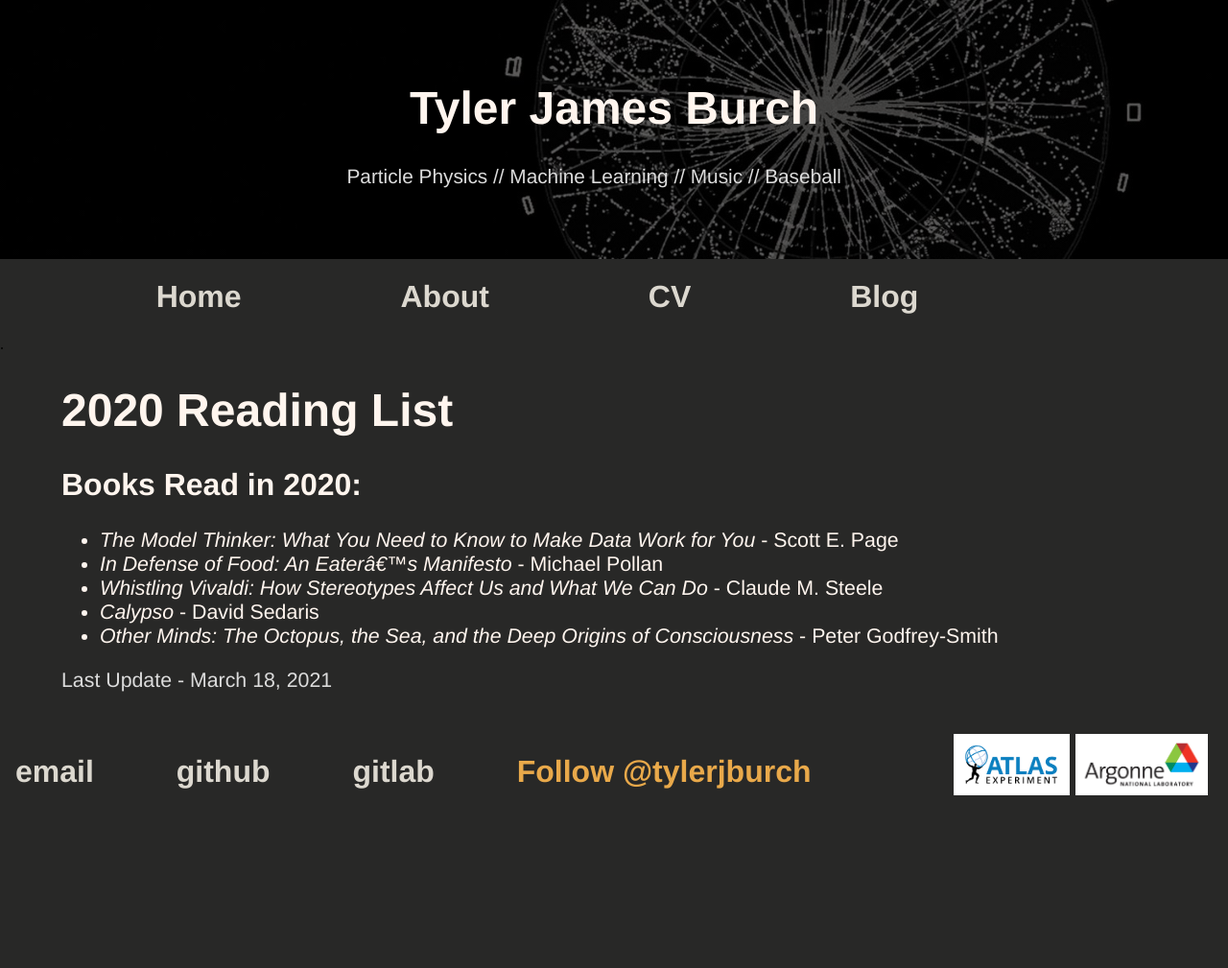
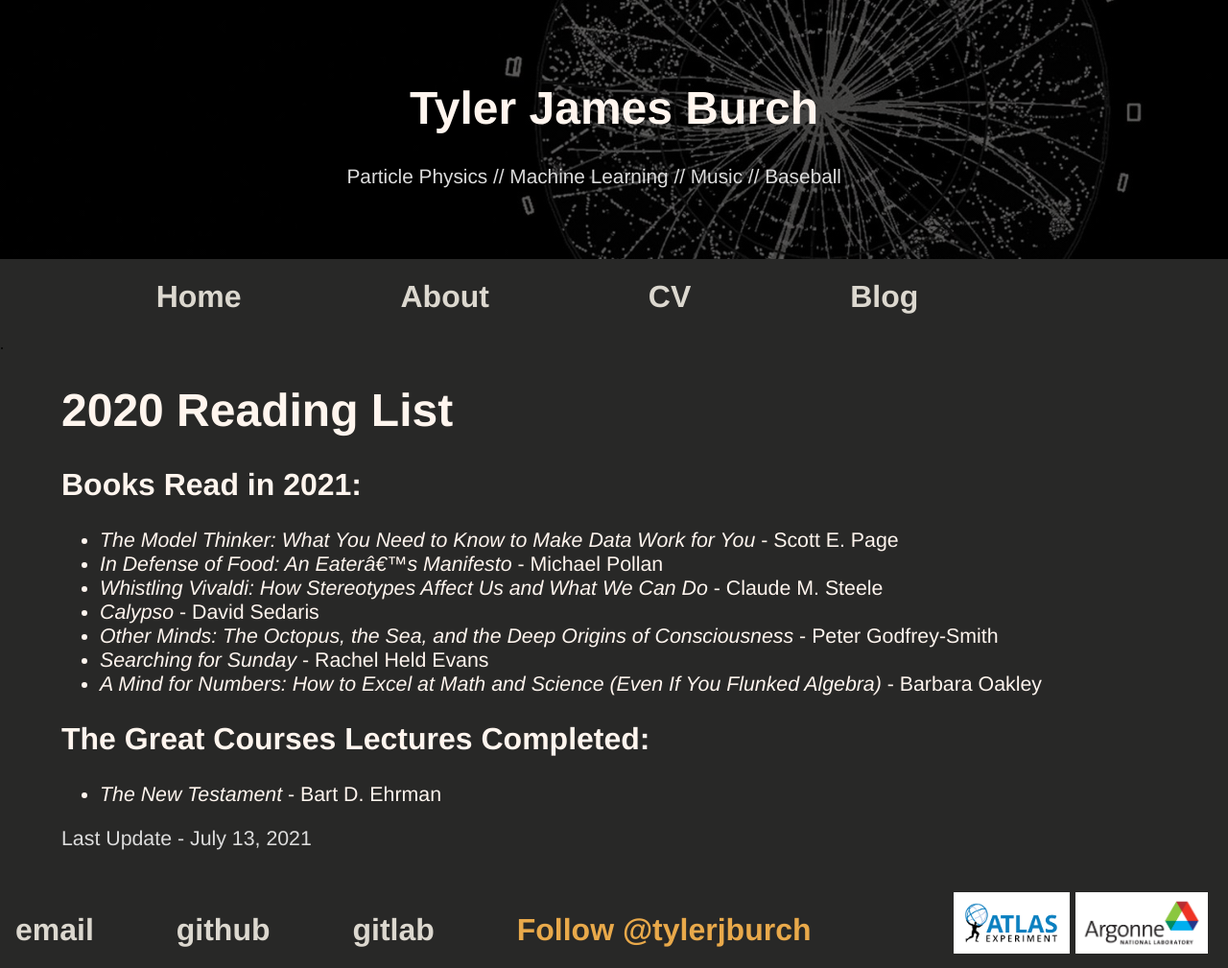
Before and after one commit to tjburch/tjburch.github.io, a Jekyll site: the page built from _other/2021readinglist.md, in a window 1280 px wide. Shown: the whole page at 96% size. Built offline with Jekyll 4.4.1, drawn with Linux system fonts in a browser that asks for light colours; comment, search, counter and statistics services are not loaded; before the commit the page ends 900 px from its top, so only the background shows below that.

Commit message:
update reading list

```diff
--- a/_other/2021readinglist.md
+++ b/_other/2021readinglist.md
@@ -6,7 +6,7 @@ date: 2021-01-01
 #tags: [misc]
 ---
 
-## Books Read in 2020:
+## Books Read in 2021:
 
 
 - _The Model Thinker: What You Need to Know to Make Data Work for You_ - Scott E. Page
@@ -14,5 +14,12 @@ date: 2021-01-01
 - _Whistling Vivaldi: How Stereotypes Affect Us and What We Can Do_ - Claude M. Steele
 - _Calypso_ - David Sedaris
 - _Other Minds: The Octopus, the Sea, and the Deep Origins of Consciousness_ - Peter Godfrey-Smith
+- _Searching for Sunday_ - Rachel Held Evans
+- _A Mind for Numbers: How to Excel at Math and Science (Even If You Flunked Algebra)_ - Barbara Oakley
 
-Last Update - March 18, 2021
+
+## The Great Courses Lectures Completed:
+
+- _The New Testament_ - Bart D. Ehrman
+
+Last Update - July 13, 2021
```
